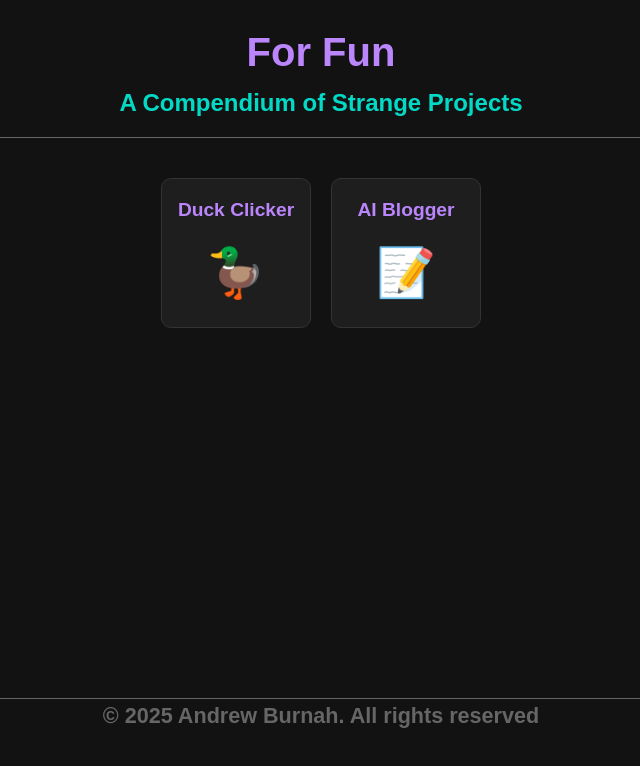
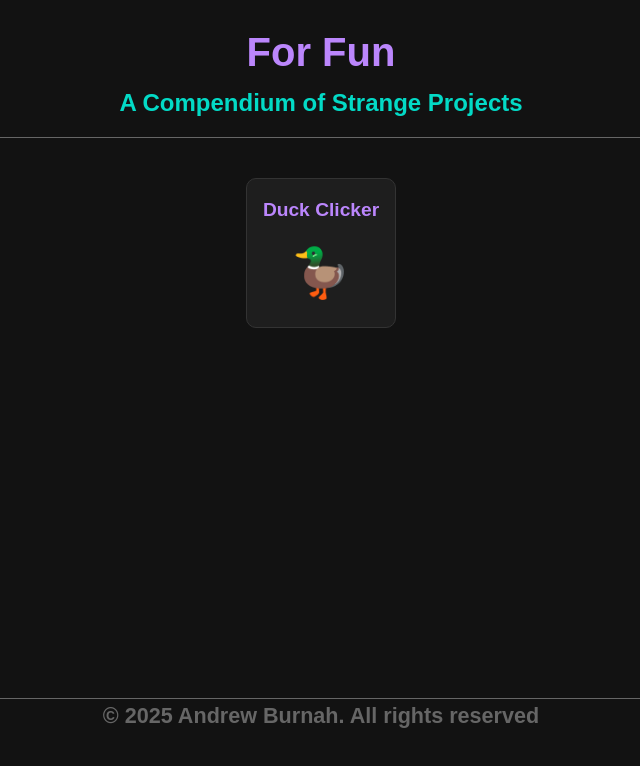
Before and after one commit to chiazmus/home, a website: page for-fun/index.html in a window 1280 px wide. Shown: the whole page, without its empty margins (319-959 px from the left). Drawn offline with Linux system fonts and the light colour scheme.

Commit message:
got rid of unused links

```diff
--- a/for-fun/index.html
+++ b/for-fun/index.html
@@ -18,10 +18,6 @@
             <h2>Duck Clicker</h2>
             <a href="duck-clicker.html">🦆</a>
         </div>
-        <div class="link-container">
-            <h2>AI Blogger</h2>
-            <a href="">📝</a>
-        </div>
     </main>
     <footer>
         <h2>© 2025 Andrew Burnah. All rights reserved</h2>
```
